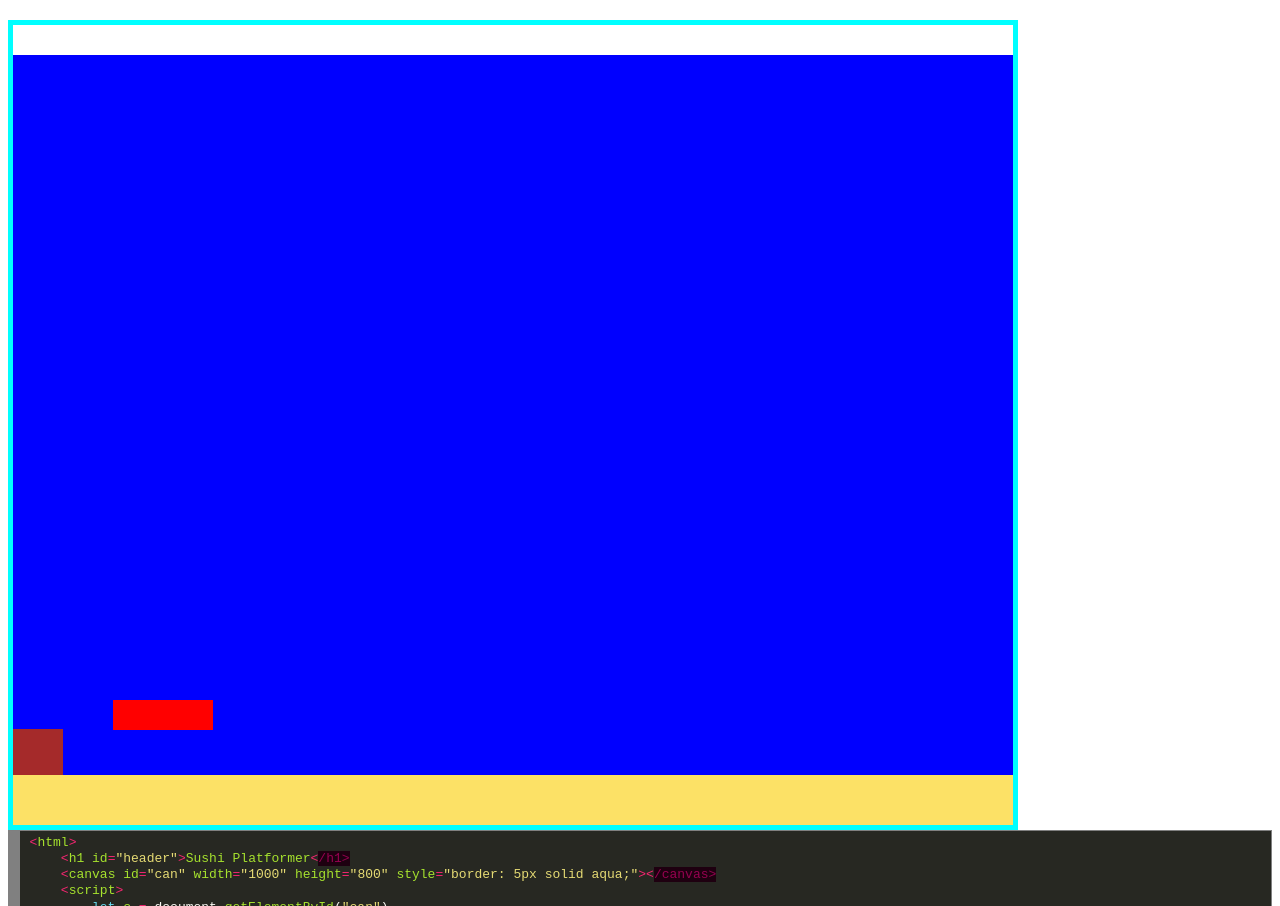
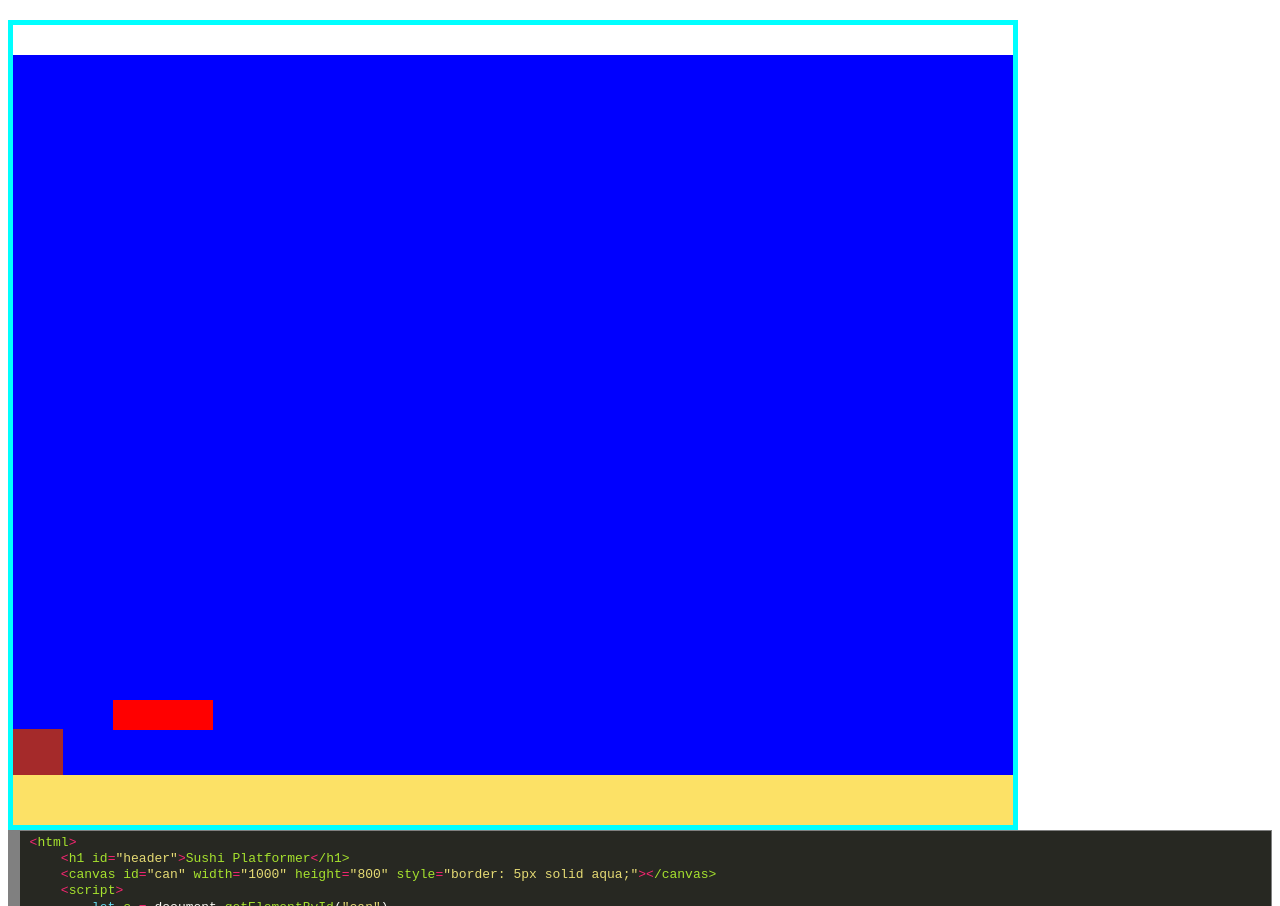
Before and after one commit to Philogelos/Tech-Lab-1, a plain HTML site: page platformer.html in a window 1280 px wide. Shown: the part 46-952 px from the top of the page. Drawn offline with nearby package versions, Linux system fonts and the light colour scheme.

Commit message:
Update Platformer-code-week-1.html

```diff
--- a/Platformer-code-week-1.html
+++ b/Platformer-code-week-1.html
@@ -1,6 +1,6 @@
 <!-- HTML generated using hilite.me --><div style="background: #272822; overflow:auto;width:auto;border:solid gray;border-width:.1em .1em .1em .8em;padding:.2em .6em;"><pre style="margin: 0; line-height: 125%"><span style="color: #f92672">&lt;</span><span style="color: #a6e22e">html</span><span style="color: #f92672">&gt;</span>
-    <span style="color: #f92672">&lt;</span><span style="color: #a6e22e">h1</span> <span style="color: #a6e22e">id</span><span style="color: #f92672">=</span><span style="color: #e6db74">&quot;header&quot;</span><span style="color: #f92672">&gt;</span><span style="color: #a6e22e">Sushi</span> <span style="color: #a6e22e">Platformer</span><span style="color: #f92672">&lt;</span><span style="color: #960050; background-color: #1e0010">/h1&gt;</span>
-    <span style="color: #f92672">&lt;</span><span style="color: #a6e22e">canvas</span> <span style="color: #a6e22e">id</span><span style="color: #f92672">=</span><span style="color: #e6db74">&quot;can&quot;</span> <span style="color: #a6e22e">width</span><span style="color: #f92672">=</span><span style="color: #e6db74">&quot;1000&quot;</span> <span style="color: #a6e22e">height</span><span style="color: #f92672">=</span><span style="color: #e6db74">&quot;800&quot;</span> <span style="color: #a6e22e">style</span><span style="color: #f92672">=</span><span style="color: #e6db74">&quot;border: 5px solid aqua;&quot;</span><span style="color: #f92672">&gt;&lt;</span><span style="color: #960050; background-color: #1e0010">/canvas&gt;</span>
+    <span style="color: #f92672">&lt;</span><span style="color: #a6e22e">h1</span> <span style="color: #a6e22e">id</span><span style="color: #f92672">=</span><span style="color: #e6db74">&quot;header&quot;</span><span style="color: #f92672">&gt;</span><span style="color: #a6e22e">Sushi</span> <span style="color: #a6e22e">Platformer</span><span style="color: #f92672">&lt;</span><span style="color: #a6e22e">/h1&gt;</span>
+    <span style="color: #f92672">&lt;</span><span style="color: #a6e22e">canvas</span> <span style="color: #a6e22e">id</span><span style="color: #f92672">=</span><span style="color: #e6db74">&quot;can&quot;</span> <span style="color: #a6e22e">width</span><span style="color: #f92672">=</span><span style="color: #e6db74">&quot;1000&quot;</span> <span style="color: #a6e22e">height</span><span style="color: #f92672">=</span><span style="color: #e6db74">&quot;800&quot;</span> <span style="color: #a6e22e">style</span><span style="color: #f92672">=</span><span style="color: #e6db74">&quot;border: 5px solid aqua;&quot;</span><span style="color: #f92672">&gt;&lt;</span><span style="color: #a6e22e">/canvas&gt;</span>
     <span style="color: #f92672">&lt;</span><span style="color: #a6e22e">script</span><span style="color: #f92672">&gt;</span>
         <span style="color: #66d9ef">let</span> <span style="color: #a6e22e">c</span> <span style="color: #f92672">=</span> <span style="color: #f8f8f2">document.</span><span style="color: #a6e22e">getElementById</span><span style="color: #f8f8f2">(</span><span style="color: #e6db74">&quot;can&quot;</span><span style="color: #f8f8f2">)</span>
         <span style="color: #66d9ef">let</span> <span style="color: #a6e22e">ctx</span> <span style="color: #f92672">=</span> <span style="color: #a6e22e">c</span><span style="color: #f8f8f2">.</span><span style="color: #a6e22e">getContext</span><span style="color: #f8f8f2">(</span><span style="color: #e6db74">&quot;2d&quot;</span><span style="color: #f8f8f2">)</span>
```
